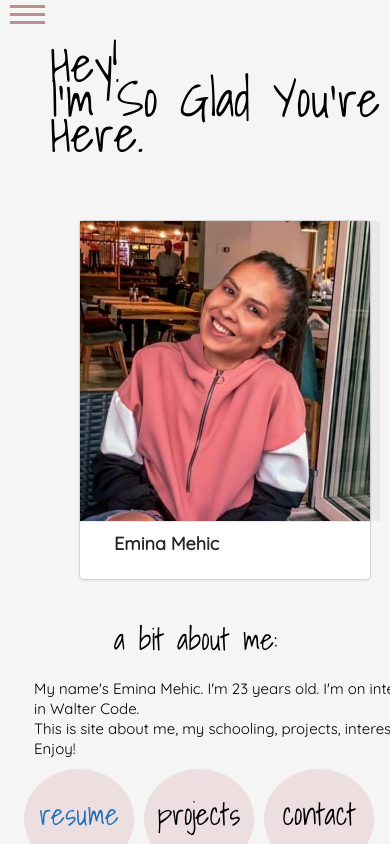
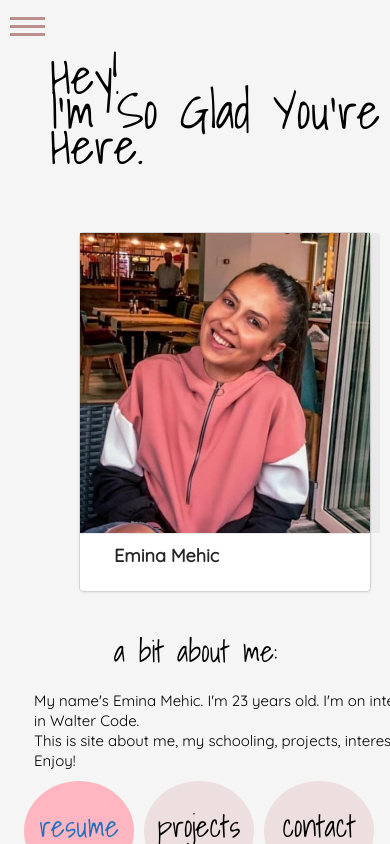
Before and after one commit to Emi-GitHub/CV-React-Redux, a React (Create React App) app: page /about in a window 390 px wide. In both pictures the pointer is over the element "resume". Shown: the top 844 px of the page. Built offline with nearby package versions, Linux system fonts and the light colour scheme.

Commit message:
add hover

```diff
--- a/src/Style/About.css
+++ b/src/Style/About.css
@@ -39,6 +39,9 @@
     text-align: center;
     margin-left: 10px;
 }
+.dot:hover {
+    background-color: lightpink !important;
+}
 .about-link {
     color: black;
 }
@@ -46,6 +49,9 @@
     background-color:rgba(218, 173, 173, 0.31);
     margin-top: 100px;
     padding-top: 15px;
+}
+.theme-language:hover {
+    background-color: lightpink !important;
 }
 .select-language {
     font-family: 'Quicksand';
--- a/src/Style/Contact.css
+++ b/src/Style/Contact.css
@@ -20,6 +20,9 @@
 .contact-color {
     color: #BC8F8F;
 }
+.contact-color:hover {
+    color:lightpink;
+}
 .subheader-desc {
     font-family: 'Quicksand';
     margin-top: 10px;
--- a/src/Style/Home.css
+++ b/src/Style/Home.css
@@ -57,10 +57,12 @@
     .background-black {
         height: 1300px;
         width: 450px;
+		padding-top: 12px;
     }
     .background-white {
         height: 1300px;
         width: 450px;
+		padding-top: 12px;
     }
     .theme-text {
         font-size: 30px;
```
